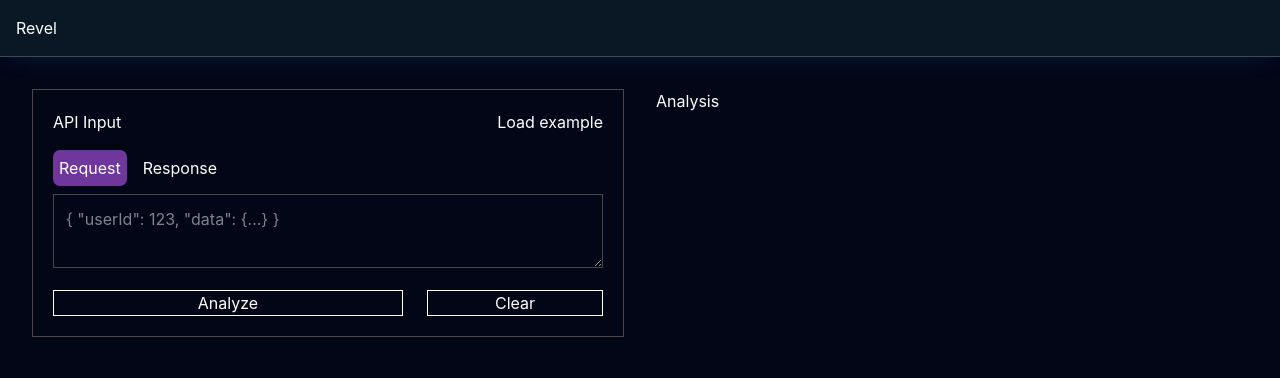
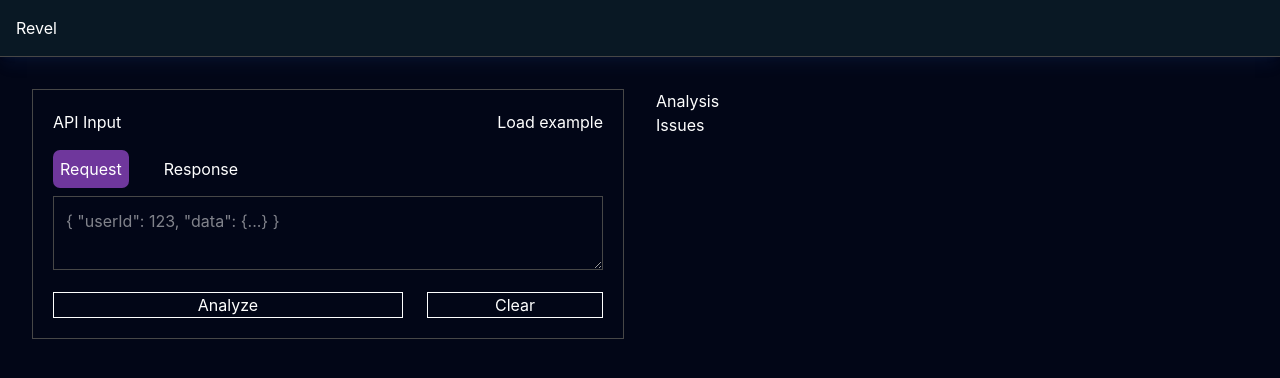
Before and after one commit to sandraamurao/revel, a React (Vite) app: page / in a window 1280 px wide. Shown: the top 378 px of the page. Built offline with nearby package versions, Linux system fonts and the light colour scheme.

Commit message:
Created AnalysisPanel

```diff
--- a/src/App.tsx
+++ b/src/App.tsx
@@ -1,6 +1,7 @@
 import './App.css'
 import NavBar from './components/NavBar'
 import JsonInput from './components/JsonInput'
+import AnalysisPanel from './components/AnalysisPanel'
 
 function App() {
 
@@ -8,9 +9,9 @@ function App() {
     <>
       <NavBar></NavBar>
 
-      <div className="grid md:grid-cols-2 gap-[2rem] m-8">
+      <div className="grid md:grid-cols-2 gap-8 m-8">
         <JsonInput></JsonInput>
-        <div> Analysis </div>
+        <AnalysisPanel></AnalysisPanel>
       </div>
 
     </>
--- /dev/null
+++ b/src/components/AnalysisPanel.tsx
@@ -0,0 +1,30 @@
+import { useApiState } from "../store/useStore";
+
+function AnalysisPanel() {
+	const issues = useApiState((state) => state.issues);
+	const error = useApiState((state) => state.error);
+
+	return (
+		<>
+		<div>
+			<h1> Analysis </h1>
+
+			{error != "" && <div> {error} </div>}
+
+			<div> Issues </div>
+			<div>
+				{issues.map((issue, index) => (
+					<div key={index}>
+						<p> {issue.field} </p>
+						<p> {issue.issue} </p>
+						<p> Expected: {issue.expected} → Actual: {issue.actual} </p>{" "}
+					</div>
+				))}
+			</div>
+		</div>
+
+		</>
+	);
+}
+
+export default AnalysisPanel;
--- a/src/components/JsonInput.tsx
+++ b/src/components/JsonInput.tsx
@@ -1,34 +1,71 @@
 import { useState } from "react";
 import { useApiState } from "../store/useStore";
+import compareJson from "../utils/compareJson";
 
 function JsonInput() {
 	const [activeTextArea, setActiveTextArea] = useState("Request");
+
+	// Set api states
+	// request and response
 	const setRequest = useApiState((state) => state.setRequest);
 	const setResponse = useApiState((state) => state.setResponse);
-	const apiTabs = ["Request", "Response"];
+	const requestJson = useApiState((state) => state.requestJson);
+	const responseJson = useApiState((state) => state.responseJson);
+
+	// set issues and error from api comparisons as states
+	const setIssues = useApiState((state) => state.setIssues);
+	const setError = useApiState((state) => state.setError);
+
+	const apiTabs = ["Request", "Response"]; // for displaying which api input textarea to show
 
 	function handleOnChange(e: React.ChangeEvent<HTMLTextAreaElement>) {
 		if (activeTextArea == "Request") {
 			setRequest(e.target.value);
+		} else {
+			setResponse(e.target.value);
 		}
-		else {
-			setResponse(e.target.value);
+	}
+
+	function handleAnalyze() {
+		console.log("requestJson", requestJson);
+		console.log("responseJson", responseJson);
+		try {
+			const request = JSON.parse(requestJson);
+			const response = JSON.parse(responseJson);
+
+			if (
+				typeof request === "object" &&
+				request !== null &&
+				typeof response === "object" &&
+				response !== null
+			) {
+				const issues = compareJson(request, response, "");
+				console.log("issues", issues);
+				setIssues(issues);
+			}
+			return null;
+		} catch (err) {
+			console.log("error: ", err);
+			setError("Invalid JSON");
 		}
 	}
 
 	return (
 		<>
 			<div id="api-input-container" className="border border-[#474747] p-5">
-				<div id="api-input-header" className="flex flex-row justify-between mb-4">
+				<div
+					id="api-input-header"
+					className="flex flex-row justify-between mb-4"
+				>
 					<h1> API Input </h1>
 					<div> Load example </div>
 				</div>
-				<div id="api-btn-container" className="flex flex-row gap-4 mb-2">
+				<div id="api-btn-container" className="flex flex-row gap-7 mb-2">
 					{apiTabs.map((filter) => (
 						<button
 							key={filter}
 							onClick={() => setActiveTextArea(filter)}
-							className={`${activeTextArea === filter ? "bg-[#6f379c] rounded-[7px] p-1.5" : ""}`}
+							className={`border border-transparent rounded-[7px] p-1.5 ${activeTextArea === filter ? "bg-[#6f379c]" : ""}`}
 						>
 							{filter}
 						</button>
@@ -42,8 +79,8 @@ function JsonInput() {
 							name="request"
 							placeholder='{ "userId": 123, "data": {...} }'
 							className="w-full p-3 border border-[#474747] focus:border-blue-500 outline-none"
-						>
-						</textarea>
+							value={requestJson}
+						> </textarea>
 					)}
 				</div>
 
@@ -54,13 +91,16 @@ function JsonInput() {
 							name="response"
 							placeholder='{ "user_id": 123, "action": "fetch_data" }'
 							className="w-full p-3 border border-[#474747] focus:border-blue-500 outline-none"
-						>
-						</textarea>
+							value={responseJson}
+						> </textarea>
 					)}
 				</div>
 
 				<div id="btns-container" className="flex flex-row gap-6">
-					<button className="flex-2 border"> Analyze </button>
+					<button className="flex-2 border" onClick={handleAnalyze}>
+						{" "}
+						Analyze{" "}
+					</button>
 					<button className="flex-1 border"> Clear </button>
 				</div>
 			</div>
```
